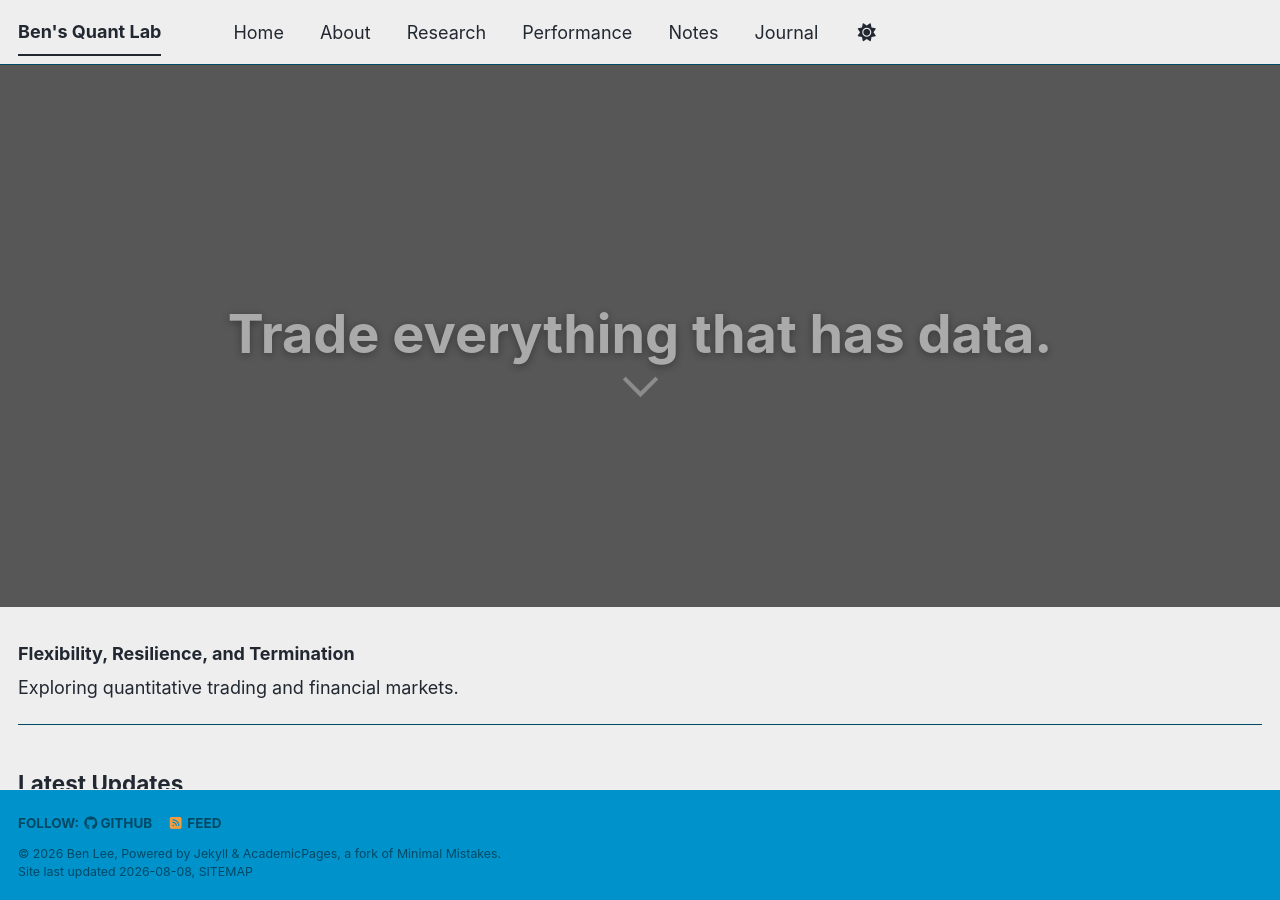
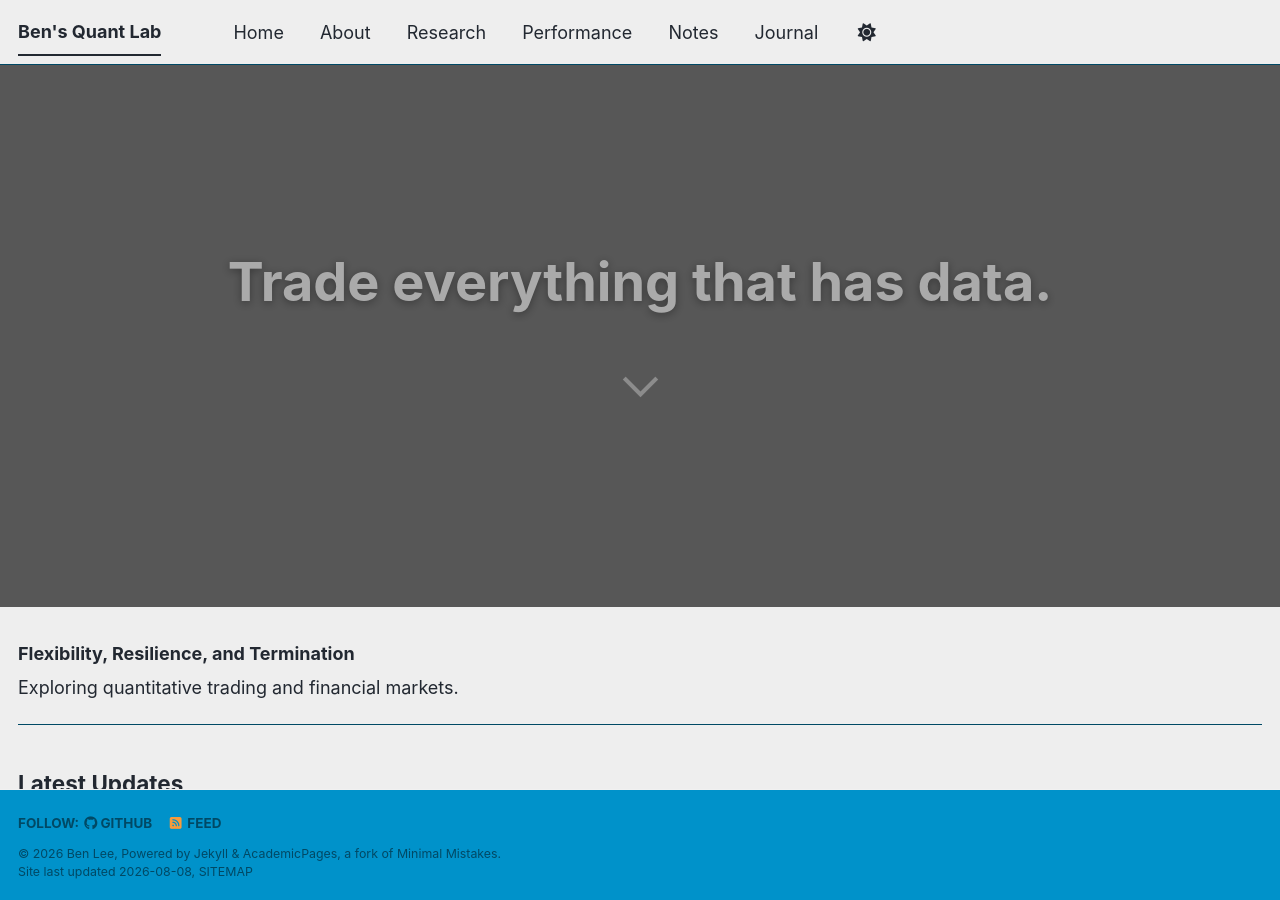
Before and after one commit to leebh1119/leebh1119.github.io, a Jekyll site: the page built from index.md, in a window 1280 px wide and 900 px high, scrolled down 358 px. Built offline with Jekyll 4.4.1, drawn with Linux system fonts in a browser that asks for light colours; a style sheet for code colours, icons or effects is not loaded.

Commit message:
adjusted text position

```diff
--- a/_sass/_custom.scss
+++ b/_sass/_custom.scss
@@ -135,7 +135,7 @@ html {
 
 .splash-hero-text {
   position: absolute;
-  top: 40%;
+  top: 37%;
   left: 50%;
   transform: translate(-50%, -50%);
 
@@ -173,7 +173,7 @@ html {
 /* 모바일 */
 @media screen and (max-width: 600px) {
   .splash-hero-text {
-    top: 10%;
+    top: 20%;
     left: 50%;
 
     width: 90%;
```
